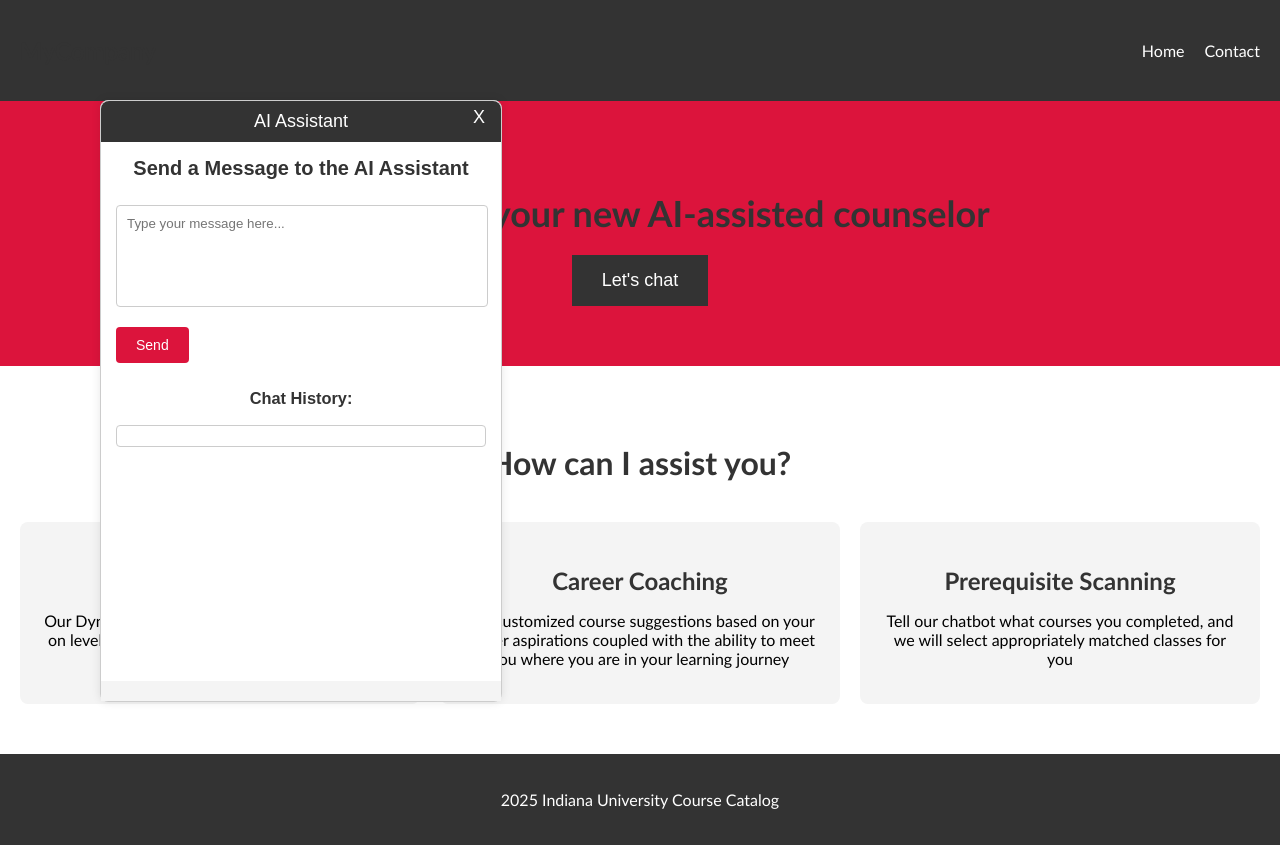
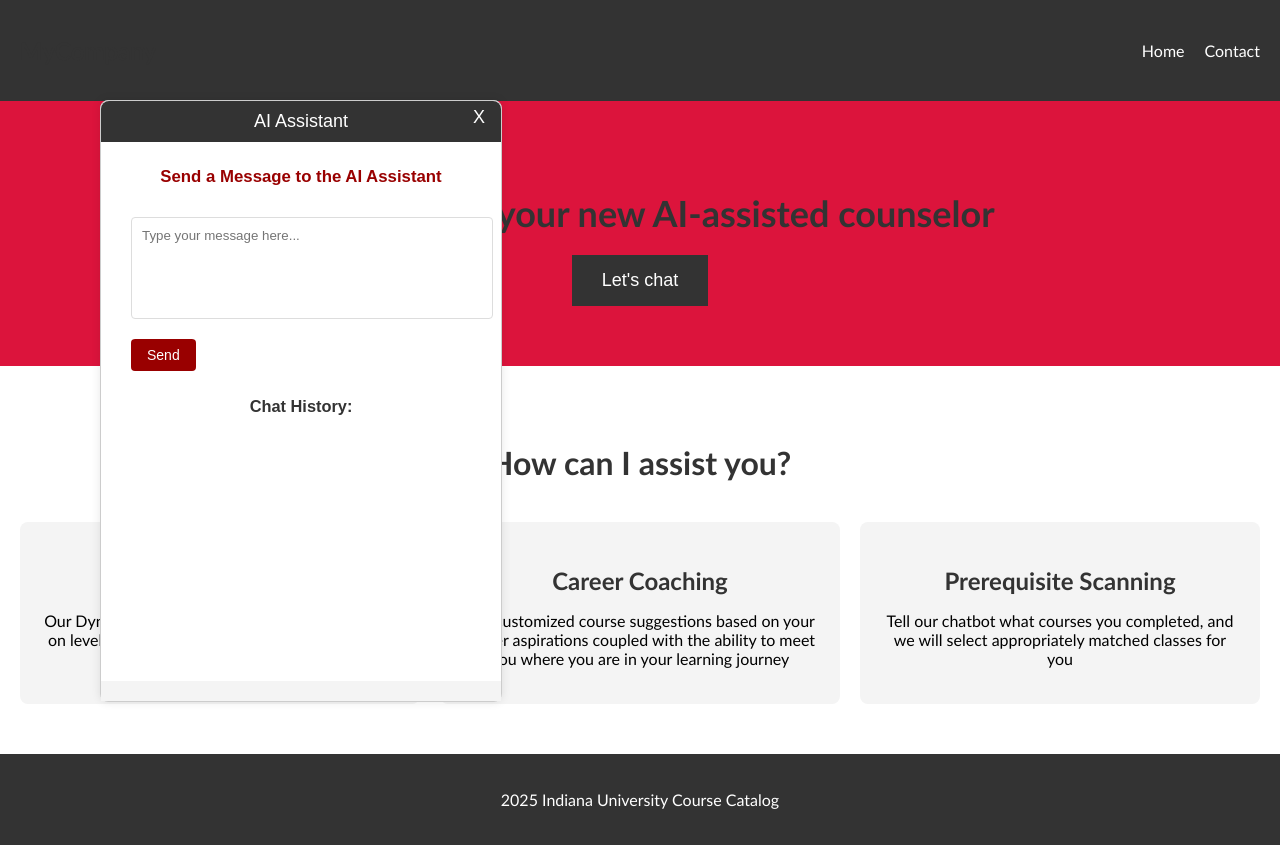
Before and after one commit to denasara0/Fabulous-repo, a React (Create React App) app: page / in a window 1280 px wide. Both pictures are taken after a click on the button "Let's chat". Built offline with nearby package versions, Linux system fonts and the light colour scheme.

Commit message:
more formatting

```diff
--- a/src/App.js
+++ b/src/App.js
@@ -30,7 +30,7 @@ const Hero = () => {
   return (
     <section id="hero" className="hero">
       <div className="hero-content">
-        <h2>Welcome to your new AI-assisted counselor</h2>
+        <h2>Meet Alyssa, your new AI-assisted counselor</h2>
         <button className="cta-button" onClick={handleChatbotToggle}>
           Let's chat
         </button>
--- a/src/App.scss
+++ b/src/App.scss
@@ -403,54 +403,105 @@ ul {
 }
 
 .chat-history-container {
-  max-height: 300px;
+  display: flex;
+  flex-direction: column;
+  gap: 10px;
+  padding: 10px;
   overflow-y: auto;
-  border: 1px solid #ccc;
+  max-height: calc(100% - 150px);
+}
+
+.chat-message {
+  padding: 12px;
+  border-radius: 8px;
+  margin: 5px 0;
+  max-width: 85%;
+  word-wrap: break-word;
+}
+
+.user-message {
+  background-color: #EDEBEB; /* IU cream color */
+  align-self: flex-end;
+  margin-left: 15%;
+}
+
+.api-message {
+  background-color: rgba(153, 0, 0, 0.1); /* Light crimson (IU color) with transparency */
+  align-self: flex-start;
+  margin-right: 15%;
+}
+
+.error-message {
+  background-color: #ffebee;
+  color: #c62828;
+  align-self: center;
+  text-align: center;
+}
+
+.loading-dots {
+  display: flex;
+  gap: 4px;
+  justify-content: center;
+  align-items: center;
   padding: 10px;
-  border-radius: 4px;
-  background-color: #fff;
-  margin-top: 10px;
+}
 
-  .chat-message {
-    margin-bottom: 8px;
-    padding: 8px;
+.loading-dots span {
+  animation: blink 1s infinite;
+  font-size: 24px;
+  color: #990000; /* IU crimson */
+}
+
+.loading-dots span:nth-child(2) {
+  animation-delay: 0.2s;
+}
+
+.loading-dots span:nth-child(3) {
+  animation-delay: 0.4s;
+}
+
+@keyframes blink {
+  0%, 100% { opacity: 0; }
+  50% { opacity: 1; }
+}
+
+.chatbot-body {
+  background-color: white;
+  h2 {
+    color: #990000; /* IU crimson */
+    font-size: 1.2em;
+    margin: 10px 0;
+    padding: 0 15px;
+  }
+
+  textarea {
+    width: calc(100% - 30px);
+    margin: 10px 15px;
+    padding: 10px;
+    border: 1px solid #ddd;
     border-radius: 4px;
+    resize: none;
+    height: 60px;
+    &:focus {
+      outline: 2px solid #990000; /* IU crimson */
+      border-color: transparent;
+    }
+  }
 
-    &.user-message {
-      color: blue;
-      background-color: #f0f8ff;
+  button {
+    background-color: #990000; /* IU crimson */
+    color: white;
+    border: none;
+    padding: 8px 16px;
+    border-radius: 4px;
+    cursor: pointer;
+    margin: 0 15px;
+    &:hover {
+      background-color: #7A0000; /* Darker crimson */
     }
-
-    &.api-message {
-      color: green;
-      background-color: #f0fff0;
-    }
-
-    &.error-message {
-      color: red;
-      background-color: #fff0f0;
-    }
-
-    &.loading-message {
-      background-color: transparent;
-    }
-
-    strong {
-      margin-right: 5px;
+    &:disabled {
+      background-color: #ccc;
+      cursor: not-allowed;
     }
   }
 }
-
-.error-container {
-  color: red;
-  background-color: #fff0f0;
-  padding: 10px;
-  border-radius: 4px;
-  margin-top: 10px;
-
-  h3 {
-    color: #DC143C;
-    margin: 0 0 5px 0;
-    font-size: 16px;
-  }
-}
```
